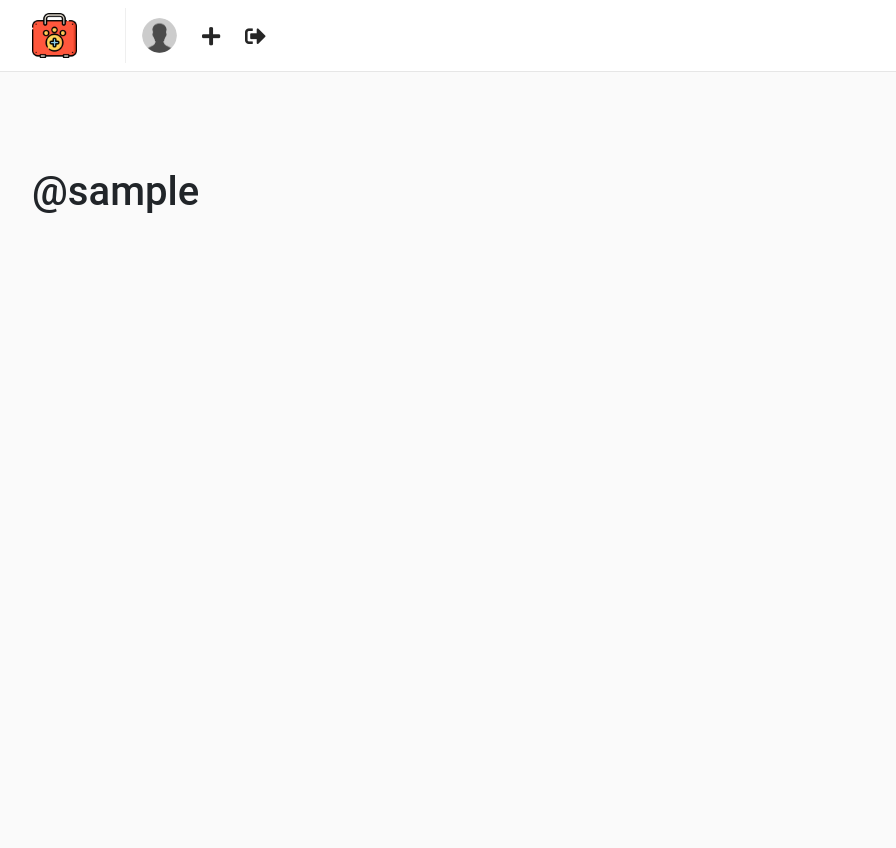
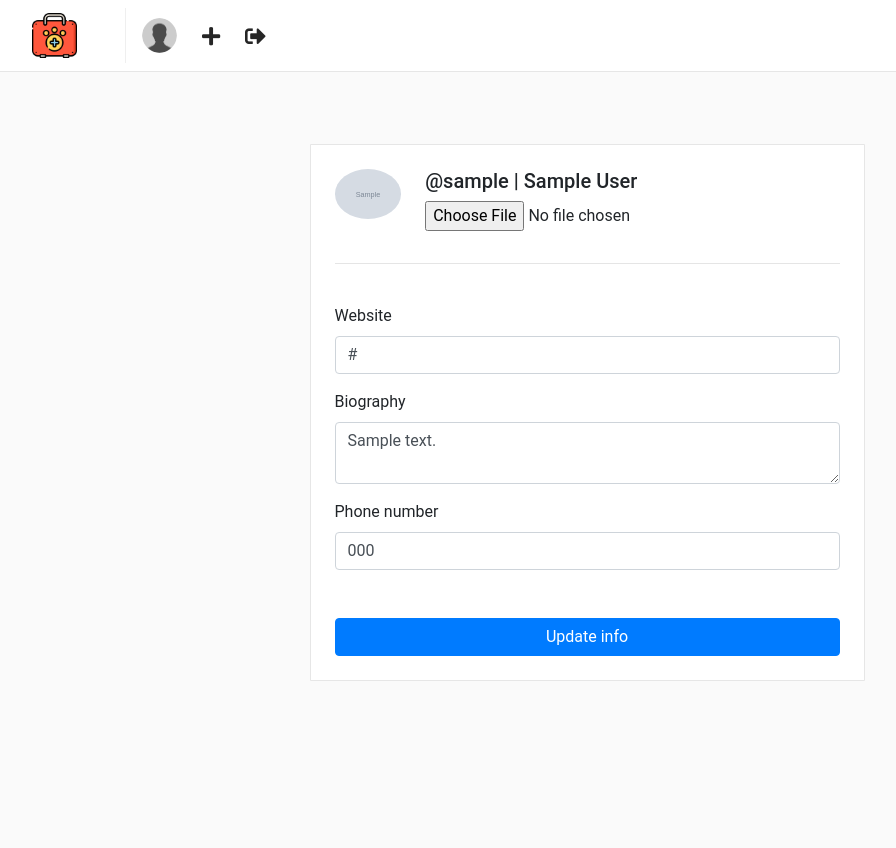
Before and after one commit to Jhonbeltran/safepets, a Django app: page /users/me/profile in a window 1280 px wide. Shown: the whole page, without its empty margins (53-949 px from the left). Run offline with Django 3.2, Linux system fonts and the light colour scheme; a user stored in the database is signed in; tables that the repository leaves empty hold one stand-in row (values such as "Sample post"); grey boxes marked "Sample" are stand-in pictures; some libraries are stand-ins or nearby versions.

Commit message:
Agrego base de update profile

```diff
--- a/templates/users/update_profile.html
+++ b/templates/users/update_profile.html
@@ -1,10 +1,70 @@
 {% extends "base.html" %}
+{% load static %}
 
 {% block head_content %}
 <title>@{{ request.user.username }} | Update profile</title>
 {% endblock %}
 
 {% block container %}
-    <br><br><br>
-    <h1 class="mt-5">@{{ request.user.username }}</h1>
+
+<div class="container">
+
+    <div class="row justify-content-md-center">
+        <div class="col-6 p-4" id="profile-box">
+
+            <form action="{% url 'update_profile' %}" method="POST" enctype="multipart/form-data">
+                {% csrf_token %}
+
+                {% if form.errors %}
+                    <p>{{ form.errors }}</p>
+                {% endif %}
+
+                <div class="media">
+                    {% if profile.picture %}
+                        <img src="{{ profile.picture.url }}" class="rounded-circle" height="50" />
+                    {% else%}
+                        <img src="{% static 'img/default-profile.png' %}" class="rounded-circle" height="50" />
+                    {% endif %}
+
+                    <div class="media-body">
+                        <h5 class="ml-4">@{{ user.username }} | {{ user.get_full_name }}</h5>
+                        <p class="ml-4"><input type="file" name="picture" required="true"></p>
+                    </div>
+                </div>
+
+                <hr><br>
+
+                <div class="form-group">
+                    <label>Website</label>
+                    <input
+                        class="form-control"
+                        type="url"
+                        name="website"
+                        placeholder="Website"
+                        value="{{ profile.website }}"
+                    />
+                </div>
+
+                <div class="form-group">
+                    <label>Biography</label>
+                    <textarea class="form-control" name="biography">{{ profile.biography }}</textarea>
+                </div>
+
+                <div class="form-group">
+                    <label>Phone number</label>
+                    <input
+                        class="form-control"
+                        type="text"
+                        name="phone_number"
+                        placeholder="Phone number"
+                        value="{{ profile.phone_number }}"
+                    />
+                </div>
+
+                <button type="submit" class="btn btn-primary btn-block mt-5">Update info</button>
+            </form>
+        </div>
+    </div>
+</div>
+
 {% endblock %}
--- a/users/views.py
+++ b/users/views.py
@@ -12,7 +12,16 @@ from django.db.utils import IntegrityError
 
 def update_profile(request):
     """ Update a user's profile view """
-    return render(request, 'users/update_profile.html')
+    #request.user is provided for a middleware auth
+    profile = request.user.profile
+    return render(
+        request = request,
+        template_name= 'users/update_profile.html',
+        context={
+            'profile': profile,
+            'user': request.user
+        }
+    )
 
 # Create your views here.
 def login_view(request):
```
